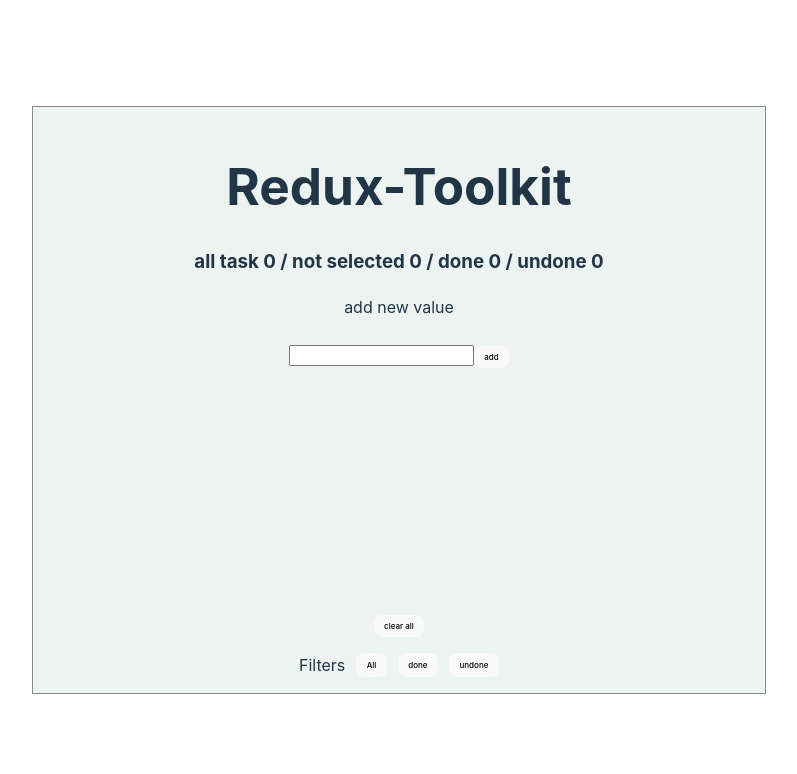
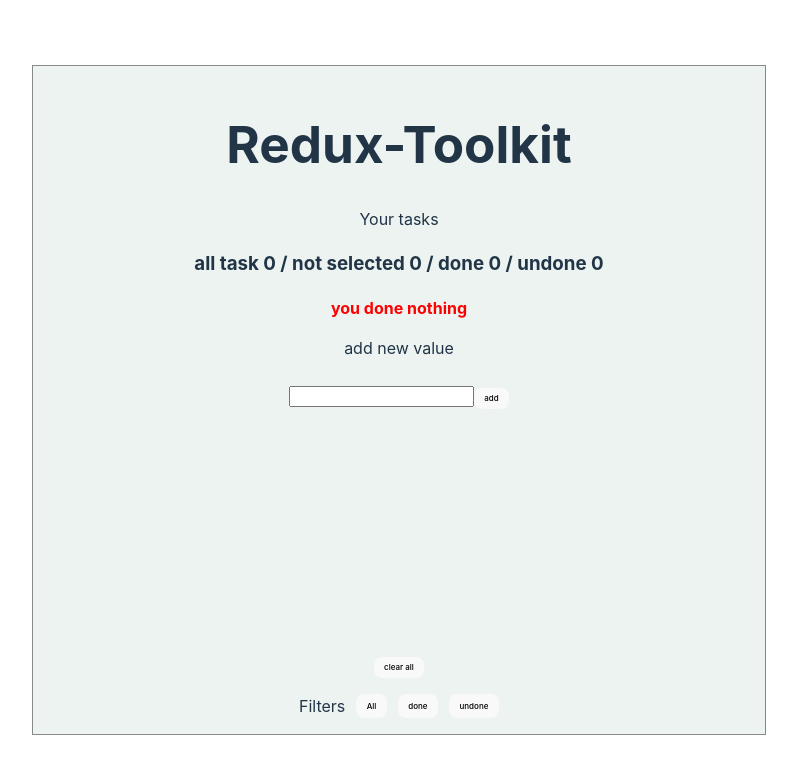
Before and after one commit to danielu96/Redux-Toolkit, a React (Vite) app: page / in a window 1280 px wide. Shown: the top 774 px of the page, without its empty margins (241-1038 px from the left). Built offline with nearby package versions, Linux system fonts and the light colour scheme.

Commit message:
&& numberStatus > "0" added

```diff
--- a/src/App.jsx
+++ b/src/App.jsx
@@ -78,10 +78,13 @@
   return (
     <div className="App">
      <h1>Redux-Toolkit</h1>
+     {numberStatus === tasks.length && numberStatus > "0"? <p style={{color:'green',fontWeight:'bold'}}>excelent everything done !!!  </p>  : 'Your tasks'}
      <h3>
       {/* {numberComplete}  */}
      all task {tasks.length} / not selected {numberNotselected} / done {numberStatus} / undone {numberUndoneStatus}</h3>
-   <ToDo />
+  {numberStatus < "1" ? <p style={{color:'red',fontWeight:'bold'}}>you done nothing</p>: <p style={{color:'blue',fontWeight:'bold'}}>Great You done {numberStatus}</p>}
+
+  <ToDo />
    <div  style={{height:'220px' }}>
        {
            currentItems.filter((task)=>{
```
